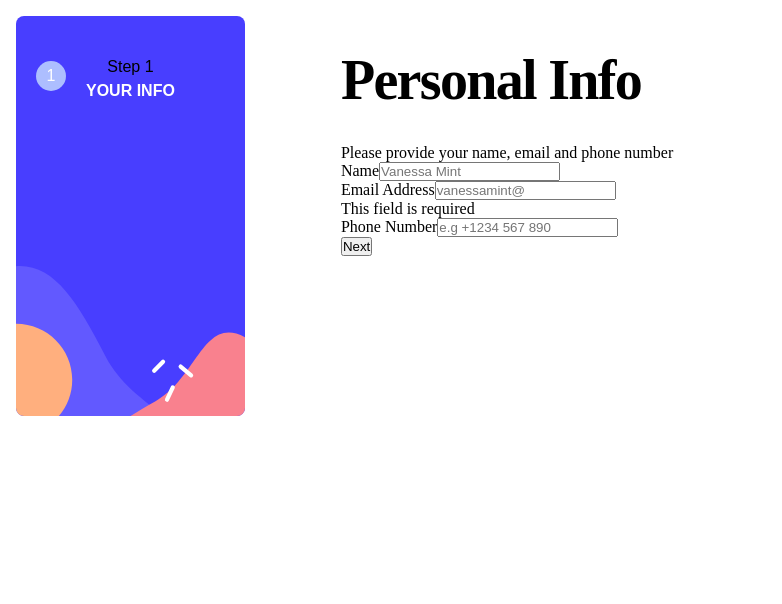
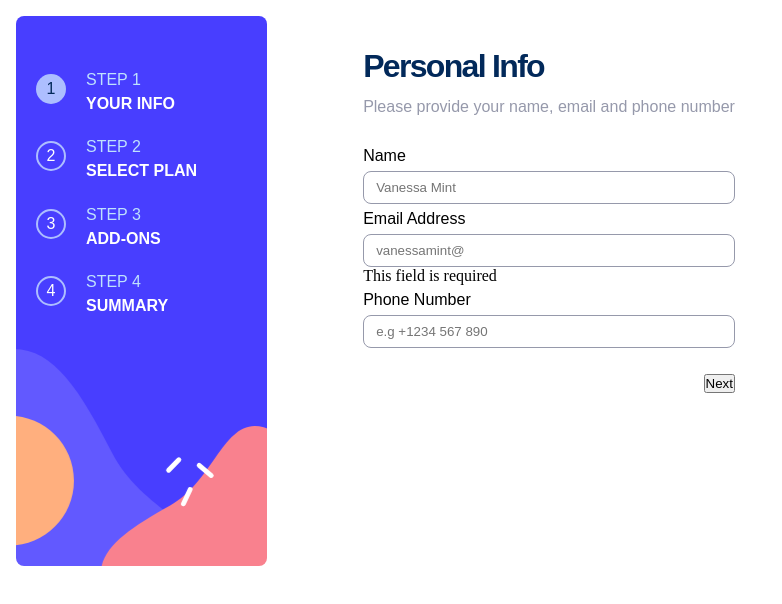
Before and after one commit to oteikwu1/Multi-step-form, a React (Vite) app: page / in a window 1280 px wide. Shown: the top 604 px of the page, without its empty margins (0-782 px from the left). Built offline with nearby package versions, Linux system fonts and the light colour scheme.

Commit message:
implement reusable button component

```diff
--- /dev/null
+++ b/src/components/Button.jsx
@@ -0,0 +1,20 @@
+const Button = ({
+    children,
+    type = "button",
+    onClick,
+    variant = "primary",
+    disable = false
+}) => {
+
+    return (
+        <button
+        type={type}
+        className={`btn btn-${variant}`}
+         disabled={disable}
+        >
+            {children}
+        </button>
+    )
+}
+
+export default Button
--- a/src/components/PersonalInfo.css
+++ b/src/components/PersonalInfo.css
@@ -7,20 +7,22 @@
 
 .image {
     background: url(../assets/bg-sidebar-desktop.svg);
-    height: 400px;
+    height: 550px;
     background-size: cover;
     background-position: center;
     background-repeat: no-repeat;
-    padding: 30px 70px 20px 20px;
+    padding: 30px 70px 0px 20px;
     border-radius: 8px;
 }
 
-.step-one {
+.step-one-container,
+.step-two-container,
+.step-three-container,
+.step-four-container {
     display: flex;
-    justify-content: center;
     align-items: center;
     gap: 20px;
-    margin: 3em 0;
+    margin-top: 1.2em;
 }
 
 .one {
@@ -34,21 +36,101 @@
 }
 
 .one span {
-    color: var(--Neutral-White);
+    color: var(--blue-950);
     font-size: 1em;
+    font-family: var(--Main-font);
+    font-weight:  var(--Font-weight-md);
 }
 
-.step-one {
+.step-one,
+ .step-two,
+ .step-three {
     margin: 6px 0;
-    text-align: left;
+    justify-content: flex-start;
     font-size: 1em;
     font-family: var(--Main-font);
+    color: var(--Primary-Blue-200);
+    text-transform: uppercase;
 }
 
-.step-one-title {
+.step-one-title,
+.step-two-title,
+.step-three-title {
     color: #fff;
-    margin: 0;
     font-size: 1em;
     text-transform: uppercase;
     font-family: var(--Main-font);
 }
+
+.step-one-content {
+    align-items: end;
+}
+
+.two,
+.three,
+.four {
+    width: 30px;
+    height: 30px;
+    border-radius: 50%;
+    background-color: transparent;
+    display: flex;
+    border: 2px solid var(--Primary-Blue-300);
+    justify-content: center;
+    align-items: center;
+}
+
+.two span,
+.three span,
+.four span {
+    color: var(--Neutral-White);
+    font-size: 1em;
+    font-family: var(--Main-font);
+    font-weight: var(--Font-weight-md);
+}
+
+.info-title {
+    font-family: var(--Main-font);
+    color: var(--blue-950);
+    margin: 1em 0 0;
+    font-size: 2em;
+}
+
+.sub-title {
+    font-family: var(--Main-font);
+    margin: .8em 0 0;
+    color: var(--Neutral-Grey-500);
+}
+
+.form {
+    margin: 1.6em 0;
+}
+
+.name-group,
+.email-group,
+.number-group {
+    display: flex;
+    flex-direction: column;
+}
+
+label {
+    font-family: var(--Main-font);
+    margin: 6px 0;
+}
+
+input[type=text],
+input[type=email],
+input[type=tel] {
+    padding: 8px 12px;
+    border-radius: 8px;
+    border: 1px solid var(--Neutral-Grey-500);
+    background-color: transparent;
+}
+
+input[type=text]::placeholder {
+    font-size: var(--Font-weight-md);
+}
+
+.btn-container {
+    display: flex;
+    justify-content: flex-end;
+}
--- a/src/components/PersonalInfo.jsx
+++ b/src/components/PersonalInfo.jsx
@@ -1,6 +1,7 @@
 import { useState } from "react";
 import { useNavigate } from "react-router-dom";
 import "./PersonalInfo.css"
+import Button from "./Button";
 
 const PersonalInfo = () => {
     const [formData, setFormData] = useState({
@@ -24,20 +25,42 @@ const PersonalInfo = () => {
     return (
         <section className="container">
         <div className="image">
-         <div className="step-one">
+         <div className="step-one-container">
            <div className="one"><span>1</span></div>
            <div className="step-one-content">
             <p className="step-one">Step 1</p>
             <h2 className="step-one-title">your info</h2>
            </div>
          </div>
+          <div className="step-two-container">
+           <div className="two"><span>2</span></div>
+           <div className="step-two-content">
+            <p className="step-two">Step 2</p>
+            <h2 className="step-two-title">Select  plan</h2>
+           </div>
+         </div>
+          <div className="step-three-container">
+           <div className="three"><span>3</span></div>
+           <div className="step-three-content">
+            <p className="step-three">Step 3</p>
+            <h2 className="step-three-title">Add-ons</h2>
+           </div>
+         </div>
+          <div className="step-four-container">
+           <div className="four"><span>4</span></div>
+           <div className="step-one-content">
+            <p className="step-one">Step 4</p>
+            <h2 className="step-one-title">summary</h2>
+           </div>
+         </div>
         </div>
+
         <div className="detail">
-        <h1>Personal Info</h1>
-        <p>Please provide your name, email
+        <h1 className="info-title">Personal Info</h1>
+        <p className="sub-title">Please provide your name, email
            and phone number
         </p>
-        <form action="">
+        <form action="" className="form">
           <div className="name-group">
               <label htmlFor="name">Name</label>
             <input type="text"
@@ -60,7 +83,7 @@ const PersonalInfo = () => {
           </div>
           <div className="number-group">
             <label htmlFor="number">Phone Number</label>
-            <input type="tell"
+            <input type="tel"
               placeholder="e.g +1234 567 890"
               name=""
               id="number"
@@ -70,9 +93,9 @@ const PersonalInfo = () => {
           </div>
         </form>
          <div className="btn-container">
-          <button onClickCapture={() => navigate("/plan")}>
-            Next
-          </button>
+            <Button onClick={() => navigate("/plan")}>
+              Next
+            </Button>
          </div>
         </div>
     </section>
```
